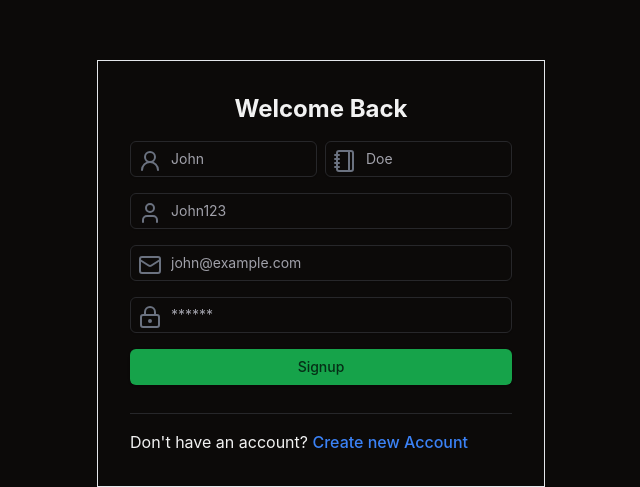
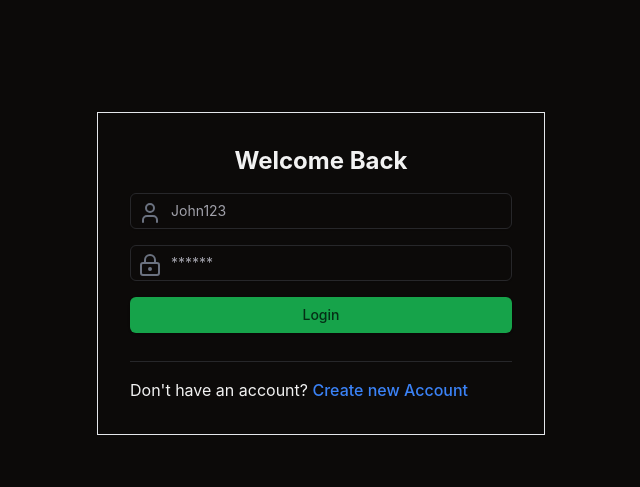
Before and after one commit to reynadess/frontend-job-application-tracker, a React (Vite) app: page /login in a window 1280 px wide. Shown: the part 127-614 px from the top of the page, without its empty margins (319-959 px from the left). Built offline with nearby package versions, Linux system fonts and the light colour scheme.

Commit message:
Login page schema

```diff
--- a/src/auth/LoginPage.tsx
+++ b/src/auth/LoginPage.tsx
@@ -3,26 +3,23 @@ import { Input } from "@/components/ui/input";
 import { Separator } from "@/components/ui/separator";
 import { useUserStore } from "@/hooks/zustand/store/useUserStore";
 import { LoginInputType, userLoginSchema } from "@/schema/userSchema";
-import { Loader2, LockKeyhole, Mail, Notebook, User, User2 } from "lucide-react";
+import { Loader2, LockKeyhole, User } from "lucide-react";
 import { ChangeEvent, FormEvent, useState } from "react";
 import { Link, useNavigate } from "react-router-dom";
 
 const LoginPage = () => {
   const [input, setInput] = useState<LoginInputType>({
-    firstname:"",
-    lastname:"",
-    username:"",
-    email: "",
+    username: "",
     password: "",
   });
-  const {login} = useUserStore();
+  const { login } = useUserStore();
   const navigate = useNavigate();
   const [errors, setErrors] = useState<Partial<LoginInputType>>({});
   const changeEventHandler = (e: ChangeEvent<HTMLInputElement>) => {
     const { name, value } = e.target;
     setInput({ ...input, [name]: value });
   };
-  const submitHandler =async (e: FormEvent) => {
+  const submitHandler = async (e: FormEvent) => {
     e.preventDefault();
     console.log(input); //to check whether input is coming or not
     const result = userLoginSchema.safeParse(input);
@@ -34,49 +31,21 @@ const LoginPage = () => {
     try {
       await login(input);
       navigate("/dashboard/job-tracker");
-    } catch (error:any) {
+    } catch (error: any) {
       console.log(error);
     }
   };
   const loading = false;
   return (
     <div className="flex items-center  justify-center min-h-screen ">
-    <form onSubmit={submitHandler} className="md:p-8 w-full max-w-md md:border border-gray-200 rounde  mx-4">
+      <form
+        onSubmit={submitHandler}
+        className="md:p-8 w-full max-w-md md:border border-gray-200 rounde  mx-4"
+      >
         <div className="mb-4">
-        <h1 className="font-bold text-center text-2xl">
-          Welcome Back
-        </h1>
+          <h1 className="font-bold text-center text-2xl">Welcome Back</h1>
         </div>
-      <div className="flex items-center gap-2">
-        <div className="mb-4">
-          <div className="relative">
-            <Input
-              onChange={changeEventHandler}
-              value={input.firstname}
-              type="text"
-              name="firstname"
-              placeholder="John"
-              className="pl-10 focus-visible:ring-1"
-            />
-            <User2 className="absolute inset-y-2 left-2 text-gray-500 pointer-events-none" />
-            {errors && <span className="text-red-500 text-xs">{errors.firstname}</span>}
-          </div>
-        </div>
-        <div className="mb-4">
-          <div className="relative">
-            <Input
-              onChange={changeEventHandler}
-              value={input.lastname}
-              type="text"
-              name="lastname"
-              placeholder="Doe"
-              className="pl-10 focus-visible:ring-1"
-            />
-            <Notebook className="absolute inset-y-2 left-2 text-gray-500 pointer-events-none" />
-            {errors && <span className="text-red-500 text-xs">{errors.lastname}</span>}
-          </div>
-        </div>
-      </div>
+
         <div className="mb-4">
           <div className="relative">
             <Input
@@ -88,21 +57,9 @@ const LoginPage = () => {
               className="pl-10 focus-visible:ring-1"
             />
             <User className="absolute inset-y-2 left-2 text-gray-500 pointer-events-none" />
-          {errors && <span className="text-red-500 text-xs">{errors.username}</span>}
-        </div>
-      </div>
-      <div className="mb-4">
-        <div className="relative">
-          <Input
-            onChange={changeEventHandler}
-            value={input.email}
-            type="email"
-            name="email"
-            placeholder="john@example.com"
-            className="pl-10 focus-visible:ring-1"
-          />
-          <Mail className="absolute inset-y-2 left-2 text-gray-500 pointer-events-none" />
-          {errors && <span className="text-red-500 text-xs">{errors.email}</span>}
+            {errors && (
+              <span className="text-red-500 text-xs">{errors.username}</span>
+            )}
           </div>
         </div>
         <div className="mb-4">
@@ -116,7 +73,9 @@ const LoginPage = () => {
               className="pl-10 focus-visible:ring-1"
             />
             <LockKeyhole className="absolute inset-y-2 left-2 text-gray-500 pointer-events-none" />
-          {errors && <span className="text-red-500 text-xs">{errors.password}</span>}
+            {errors && (
+              <span className="text-red-500 text-xs">{errors.password}</span>
+            )}
           </div>
         </div>
         {loading ? (
@@ -132,7 +91,7 @@ const LoginPage = () => {
             type="submit"
             className="bg-green hover:bg-hoverGreen w-full border-none"
           >
-          Signup
+            Login
           </Button>
         )}
 
--- a/src/schema/userSchema.ts
+++ b/src/schema/userSchema.ts
@@ -2,9 +2,6 @@ import { z } from "zod";
 
 export const userLoginSchema = z.object({
   username: z.string().min(4, "Username Must be 4 length long"),
-  firstname: z.string().min(2, "Enter a valid name"),
-  lastname: z.string().min(4, "Enter a valid lastname"),
-  email: z.string().email("Enter a valid email address"),
   password: z.string().min(6, "Password must be 6 length long"),
 });
 
```
Also changed, not shown: 1 other file (tests, documents, lock files or other folders). Lines whose indentation alone changed are shown as unchanged.
